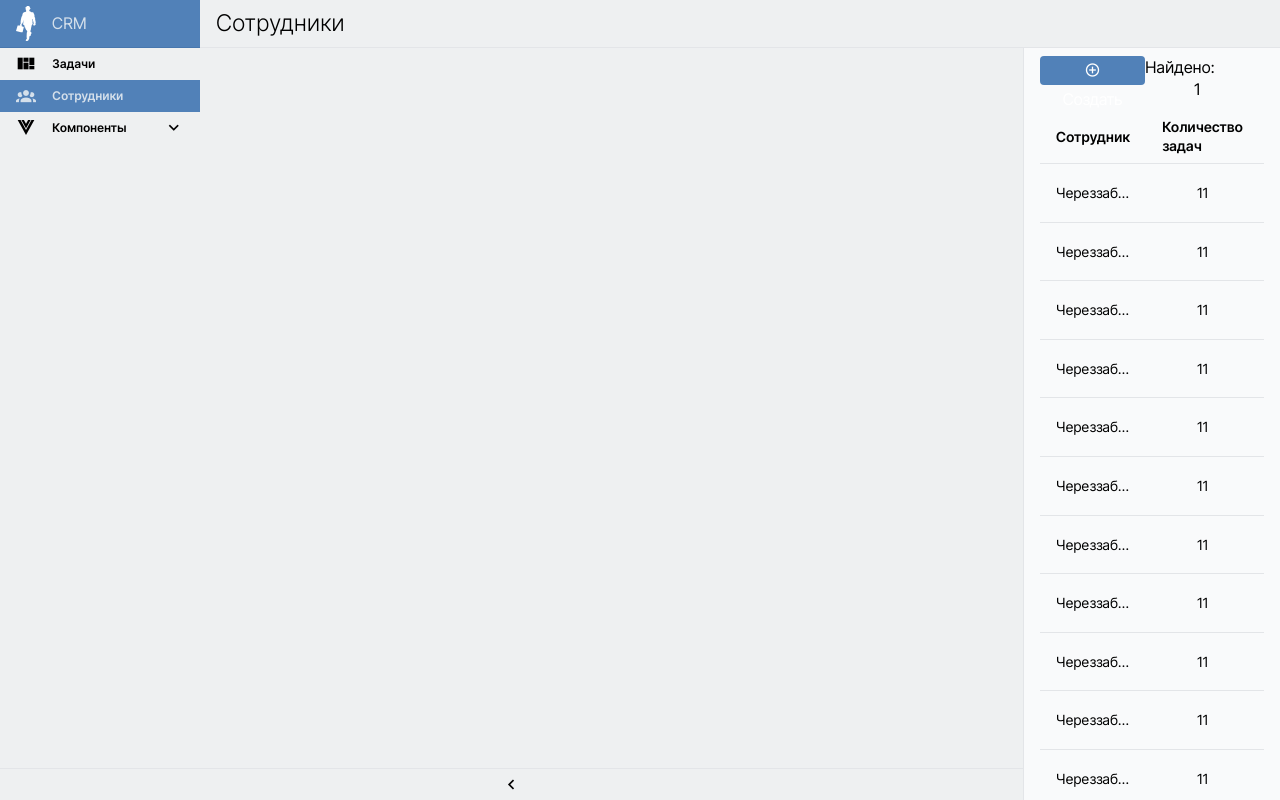
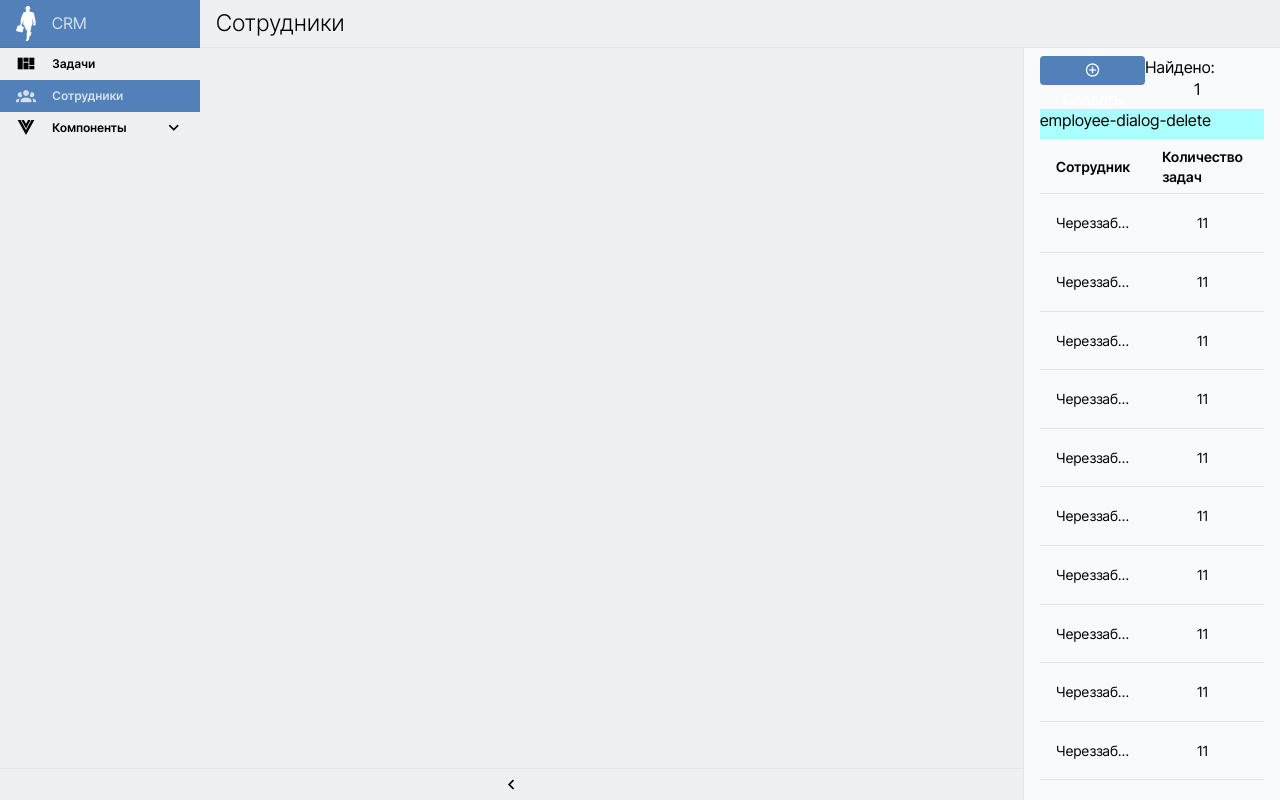
Before and after one commit to hardmagnett/big-company, a Vue app: page /employees in a window 1280 px wide. Built offline with nearby package versions, Linux system fonts and the light colour scheme.

Commit message:
Диалог - удаление сотрудника

```diff
--- /dev/null
+++ b/src/app/components/employees/EmployeeDialogDelete/EmployeeDialogDelete.vue
@@ -0,0 +1,40 @@
+<script setup lang="ts">
+import { } from 'vue'
+
+// todo:: в миксин
+const emit = defineEmits(['needToClose', 'apply'])
+
+export interface Props {
+  isOpen: boolean,  // todo:: в миксин
+}
+const props = withDefaults(defineProps<Props>(), {
+
+})
+
+</script>
+
+<template>
+  <div class="employee-dialog-delete">
+    <p>employee-dialog-delete</p>
+    <ADialog
+        remainOnEsc
+        remainOnClickOutside
+        text-header="Удаление сотрудника"
+        textApply="Удалить"
+        cssClassApply="btn--error"
+
+        :isOpen="isOpen"
+        @needToClose="$emit('needToClose')"
+        @apply="$emit('apply')"
+    >
+      <p>Действительно удалить сотрудника -=Имя Фамилия=-?</p>
+    </ADialog>
+  </div>
+</template>
+
+<style scoped>
+.employee-dialog-delete {
+  /*outline: 1px solid darkred;*/
+  background: #aff;
+}
+</style>
--- a/src/app/views/employees/ViewEmployees/ViewEmployees.vue
+++ b/src/app/views/employees/ViewEmployees/ViewEmployees.vue
@@ -2,6 +2,7 @@
 import EmployeesTable from "@/app/components/employees/EmployeesTable/EmployeesTable.vue";
 import AIcon from "@/a-library/components/typo/AIcon/AIcon.vue";
 import {ref} from 'vue';
+import EmployeeDialogDelete from "@/app/components/employees/EmployeeDialogDelete/EmployeeDialogDelete.vue";
 
 let isOpenDialogEmployeeDeleting = ref(false)
 let isOpenDialogEmployeeCreatingEditing = ref(false)
@@ -21,6 +22,10 @@ const needToCreateEmployeeHandler = ()=>{
   console.log(3)
 }
 
+const deleteEmployee = ()=>{
+  isOpenDialogEmployeeDeleting.value = false
+}
+
 </script>
 
 <template>
@@ -36,6 +41,12 @@ const needToCreateEmployeeHandler = ()=>{
         Найдено: <span class="employees__qty-number">1</span>
       </p>
     </div>
+
+    <EmployeeDialogDelete
+        :is-open="isOpenDialogEmployeeDeleting"
+        @needToClose="isOpenDialogEmployeeDeleting = false"
+        @apply="deleteEmployee"
+    ></EmployeeDialogDelete>
 
     <!--Здесь ещё будет компонент-фильтр. Поэтому,чтобы не нагромождать,employeesTable сделано отдельным компонентом.-->
     <EmployeesTable class="mod--cool-scrollbar"
```
